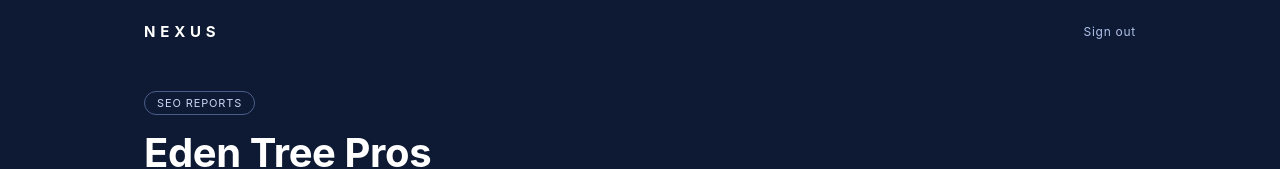
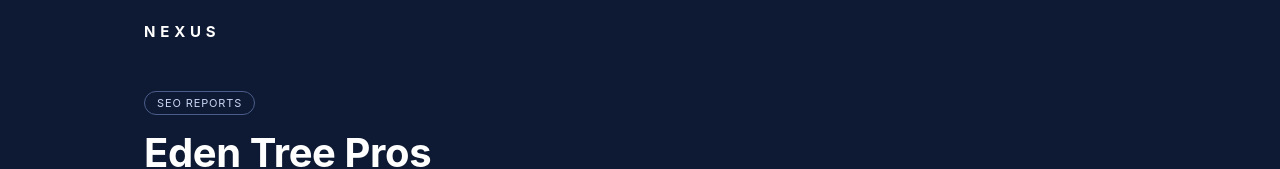
Before and after one commit to NexusAdvantage/seo-reports-edentree, a Next.js app: page / in a window 1280 px wide. Shown: the top 169 px of the page. Built offline with nearby package versions, Linux system fonts and the light colour scheme.

Commit message:
Turn off login until the client portal is ready (REQUIRE_LOGIN=1 turns it back on)

```diff
--- a/app/page.js
+++ b/app/page.js
@@ -13,7 +13,7 @@
     <>
       <div className="band">
         <div className="wrap">
-          <div className="top"><b>NEXUS</b><a href="/api/logout">Sign out</a></div>
+          <div className="top"><b>NEXUS</b>{process.env.REQUIRE_LOGIN === "1" ? <a href="/api/logout">Sign out</a> : null}</div>
           <div className="hero">
             <span className="pill">SEO reports</span>
             <h1>{site.client}</h1>
--- a/middleware.js
+++ b/middleware.js
@@ -1,7 +1,9 @@
 import { NextResponse } from "next/server";
 import { COOKIE, tokenFor } from "./lib/auth";
 
+// Login is off unless REQUIRE_LOGIN is set to "1" on the Vercel project.
 export async function middleware(req) {
+  if (process.env.REQUIRE_LOGIN !== "1") return NextResponse.next();
   const { pathname } = req.nextUrl;
   if (pathname === "/login" || pathname.startsWith("/api/login")) return NextResponse.next();
   const pw = process.env.REPORT_PASSWORD;
```
